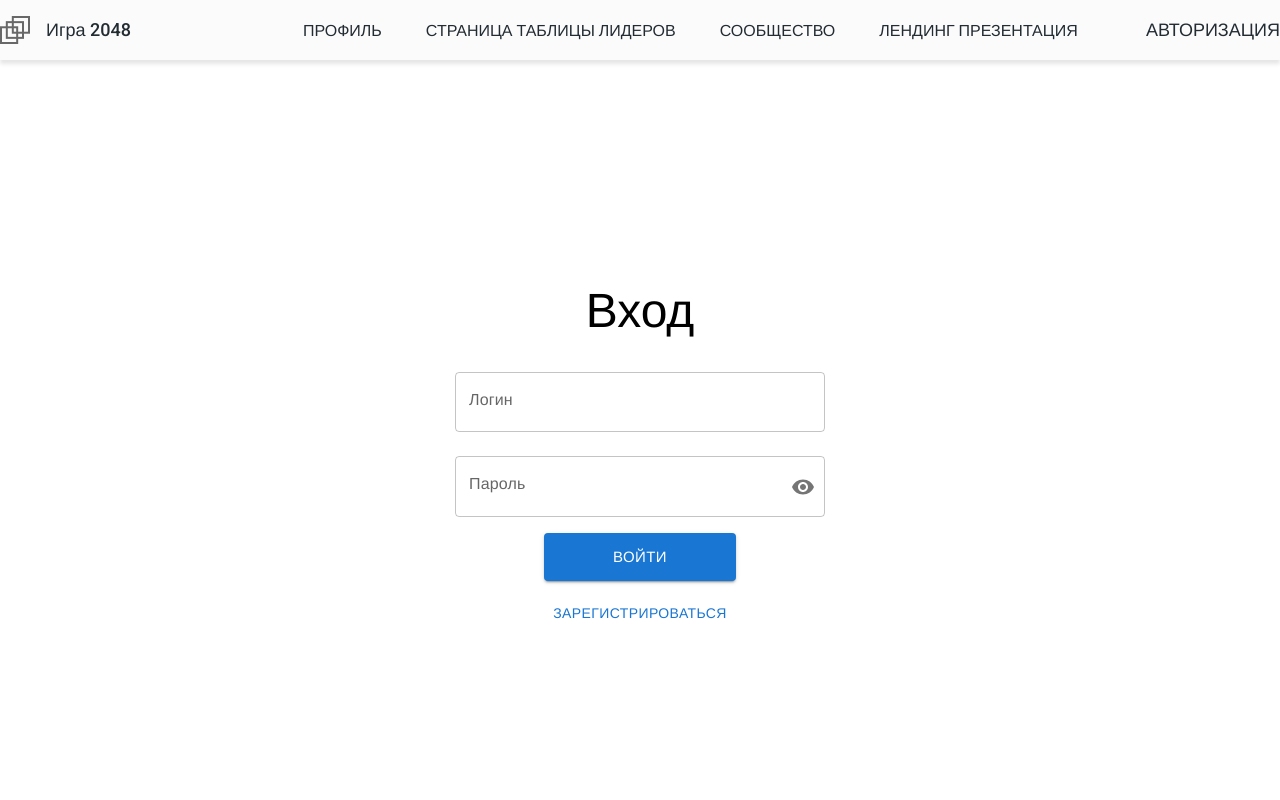
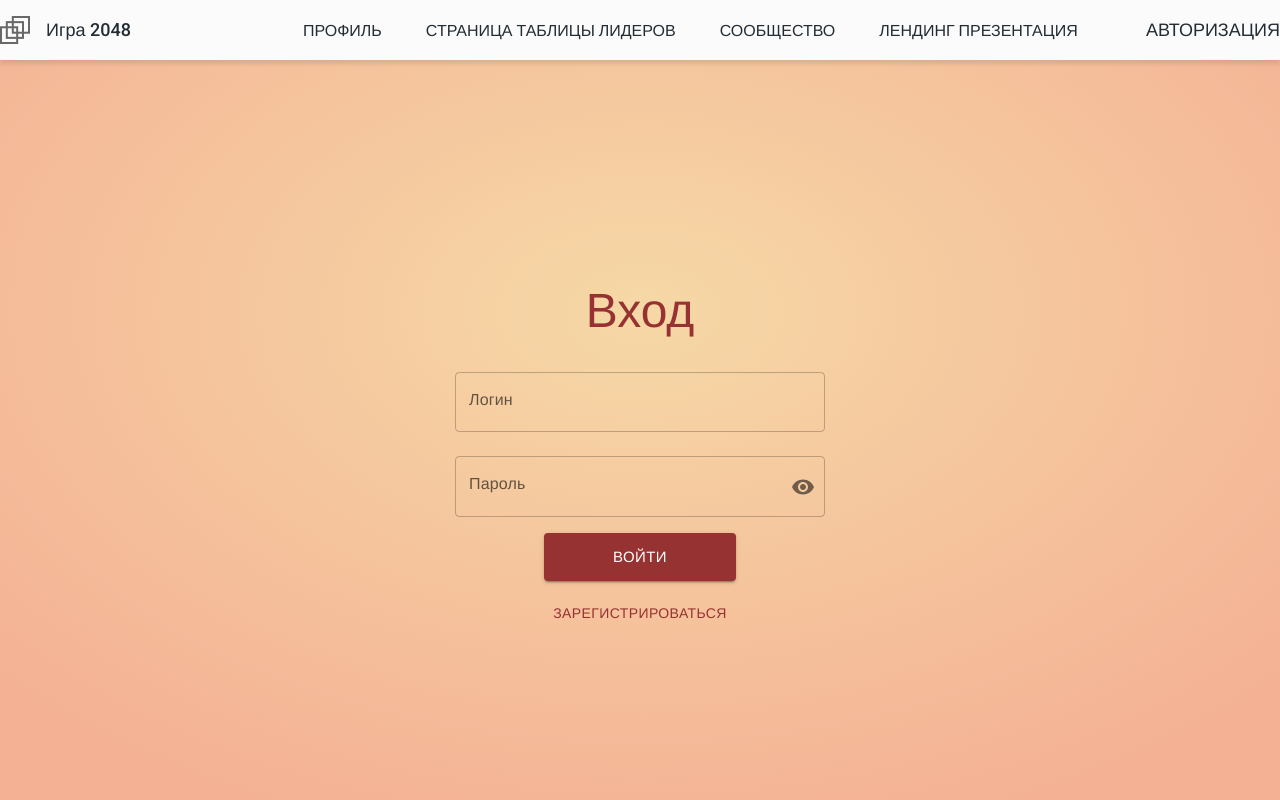
Before and after one commit to harlequin-plus/dreamteam_mf05, a React (Vite) app in the folder packages/client/: page /auth in a window 1280 px wide. Shown: the top 800 px of the page. Built offline with nearby package versions, Linux system fonts and the light colour scheme; no server answers; a web font is replaced by a local one.

Commit message:
added color to form login and signup

```diff
--- a/packages/client/src/components/CustomFormControl/index.tsx
+++ b/packages/client/src/components/CustomFormControl/index.tsx
@@ -71,12 +71,21 @@ export function CustomFormControl({
       sx={{ m: 1, minWidth: '18rem', width: '100%' }}
       variant="outlined"
       error={isErrorValue}>
-      <InputLabel htmlFor={id}>{label}</InputLabel>
+      <InputLabel htmlFor={id} sx={{ '&.Mui-focused': { color: '#973232' } }}>
+        {label}
+      </InputLabel>
       <OutlinedInput
-        sx={{ fontSize: '1.2rem' }}
+        sx={{
+          fontSize: '1.2rem',
+          '&.MuiOutlinedInput-root.Mui-focused .MuiOutlinedInput-notchedOutline':
+            {
+              borderColor: '#973232',
+            },
+        }}
         id={id}
         type={isPassword ? (showPassword ? 'text' : 'password') : type}
         name={name}
+        color="secondary"
         onBlur={e => onBlurHandler(e)}
         onFocus={onFocusHandler}
         onChange={onChangeValue}
--- a/packages/client/src/components/FormWrapper/index.tsx
+++ b/packages/client/src/components/FormWrapper/index.tsx
@@ -1,6 +1,10 @@
 import Box from '@mui/material/Box'
 import { ReactNode } from 'react'
 
+const background = {
+  background: `radial-gradient(68.61% 68.61% at 50.03% 31.39%,rgb(246, 216, 166)0%,rgb(244, 177, 148) 100%),
+  radial-gradient(68.61% 68.61% at 50.03% 31.39%, rgb(246, 216, 166) 0%,rgb(244, 177, 148) 100%)`,
+}
 type Props = {
   children: ReactNode
 }
@@ -11,7 +15,8 @@ export function FormWrapper({ children }: Props) {
       height="100vh"
       display="flex"
       justifyContent="center"
-      alignItems="center">
+      alignItems="center"
+      sx={background}>
       {children}
     </Box>
   )
--- a/packages/client/src/components/LoginForm/index.tsx
+++ b/packages/client/src/components/LoginForm/index.tsx
@@ -72,7 +72,7 @@ export function LoginForm({ toggleShow }: Props) {
       gap={1}
       p={2}
       onSubmit={onSubmitHandler}>
-      <Typography variant="h3" gutterBottom>
+      <Typography variant="h3" gutterBottom color={'#973232'}>
         Вход
       </Typography>
       <CustomFormControl
@@ -103,13 +103,13 @@ export function LoginForm({ toggleShow }: Props) {
         type="submit"
         variant="contained"
         size="large"
-        sx={{ width: '12rem', height: '3rem' }}>
+        sx={{ width: '12rem', height: '3rem', bgcolor: '#973232' }}>
         Войти
       </Button>
       <Button
         variant="text"
         size="medium"
-        sx={{ height: '3rem' }}
+        sx={{ height: '3rem', color: '#973232' }}
         onClick={toggleShow}>
         Зарегистрироваться
       </Button>
--- a/packages/client/src/components/SignUpForm/index.tsx
+++ b/packages/client/src/components/SignUpForm/index.tsx
@@ -99,7 +99,7 @@ export function SignUpForm({ toggleShow }: Props) {
       gap={0.7}
       p={2}
       onSubmit={onSubmitHandler}>
-      <Typography variant="h3" gutterBottom>
+      <Typography variant="h3" gutterBottom color={'#973232'}>
         Регистрация
       </Typography>
       <CustomFormControl
@@ -190,13 +190,13 @@ export function SignUpForm({ toggleShow }: Props) {
         type="submit"
         variant="contained"
         size="large"
-        sx={{ width: '12rem', height: '3rem' }}>
+        sx={{ width: '12rem', height: '3rem', bgcolor: '#973232' }}>
         Зарегистрироваться
       </Button>
       <Button
         variant="text"
         size="medium"
-        sx={{ height: '3rem' }}
+        sx={{ height: '3rem', color: '#973232' }}
         onClick={toggleShow}>
         уже есть аккаунт, войти
       </Button>
```
